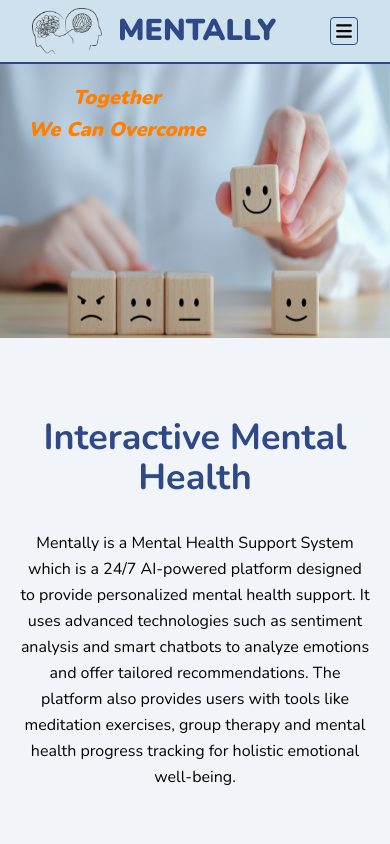
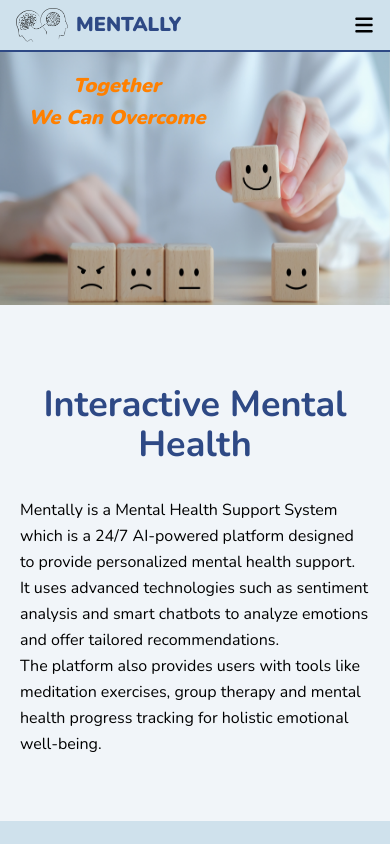
Before and after one commit to ahmed-ehab-reffat/mentally, a Next.js app: page / in a window 390 px wide. Shown: the top 844 px of the page. Built offline with nearby package versions, Linux system fonts and the light colour scheme.

Commit message:
make the header more responsive on small screens

```diff
--- a/app/layout.tsx
+++ b/app/layout.tsx
@@ -37,12 +37,12 @@ export default function RootLayout({
   return (
     <html
       lang="en"
-      className={`scroll-pt-16 scroll-smooth ${nunito.className}`}
+      className={`scroll-pt-13 sm:scroll-pt-16 scroll-smooth ${nunito.className}`}
     >
       <body>
         <div id="modal"></div>
         <Header />
-        <main className="bg-lighter pt-16">{children}</main>
+        <main className="bg-lighter pt-13 sm:pt-16">{children}</main>
         <Footer />
       </body>
     </html>
--- a/components/header.tsx
+++ b/components/header.tsx
@@ -5,7 +5,7 @@ import Link from "next/link";
 
 import { useState } from "react";
 
-import { Menu } from "./ui/icons";
+import { Menu, Xmark } from "./ui/icons";
 import logo from "@/assets/images/logoBlack.png";
 
 export default function Header() {
@@ -15,28 +15,30 @@ export default function Header() {
   }
 
   return (
-    <header className="fixed z-10 w-full flex justify-between items-center px-8 py-2 bg-light border-b-primary border-b-2">
+    <header className="fixed z-10 w-full flex justify-between items-center px-4 sm:px-8 py-2 bg-light border-b-primary border-b-2">
       <Link href="/" className="flex items-center">
         <Image
           src={logo}
           alt="Mentally Logo"
           quality={100}
-          width={70}
-          className="max-w-none h-auto"
+          className="max-w-none w-13 sm:w-[70px] h-auto"
         />
-        <h1 className="ml-4 font-black uppercase text-3xl text-primary">
+        <h1 className="text-primary font-black uppercase ml-2 sm:ml-4 text-xl sm:text-3xl">
           mentally
         </h1>
       </Link>
       <nav>
-        <Menu
-          className="w-7 h-7 cursor-pointer border border-primary rounded-sm p-1 md:hidden"
-          onClick={handleToggle}
-        />
+        <div onClick={handleToggle}>
+          {toggle ? (
+            <Xmark className="w-5 h-5 cursor-pointer md:hidden" />
+          ) : (
+            <Menu className="w-5 h-5 cursor-pointer md:hidden" />
+          )}
+        </div>
         <ul
           className={`${
             toggle ? "left-0" : "-left-full"
-          } absolute top-16 w-full p-5 flex flex-col space-y-5 bg-light/80 capitalize font-bold duration-400 transition-all *:w-fit *:duration-200 *:hover:text-primary md:static md:space-y-0 md:bg-transparent md:justify-between md:items-center md:flex-row md:gap-6 md:p-0 md:text-lg`}
+          } absolute top-13 sm:top-16 w-full p-5 flex flex-col space-y-5 bg-light/80 capitalize font-bold duration-400 transition-all *:w-fit *:duration-200 *:hover:text-primary md:static md:space-y-0 md:bg-transparent md:justify-between md:items-center md:flex-row md:gap-6 md:p-0 md:text-lg`}
         >
           <Link href="/">home</Link>
           <Link href="/#features">features</Link>
--- a/components/home/about.tsx
+++ b/components/home/about.tsx
@@ -3,19 +3,21 @@
 export default function About() {
   return (
     <section id="about" className="">
-      <div className="container mx-auto px-5 md:px-10 py-16 text-center">
+      <div className="container mx-auto px-5 md:px-10 py-16">
         {/* <div className="inline-block p-3 rounded-full bg-light">
           <Heart className="w-8 h-8 fill-primary" />
         </div> */}
-        <h2 className="text-4xl font-bold text-primary mt-4 mb-8">
+        <h2 className="text-4xl font-bold text-primary mt-4 mb-8 text-center">
           Interactive Mental Health
         </h2>
         <p className="md:text-xl leading-relaxed">
           Mentally is a Mental Health Support System which is a 24/7 AI-powered
-          platform designed to provide personalized mental health support. It
-          uses advanced technologies such as sentiment analysis and smart
-          chatbots to analyze emotions and offer tailored recommendations. The
-          platform also provides users with tools like meditation exercises,
+          platform designed to provide personalized mental health support.
+          <br />
+          It uses advanced technologies such as sentiment analysis and smart
+          chatbots to analyze emotions and offer tailored recommendations.
+          <br />
+          The platform also provides users with tools like meditation exercises,
           group therapy and mental health progress tracking for holistic
           emotional well-being.
         </p>
--- a/components/home/landing.tsx
+++ b/components/home/landing.tsx
@@ -1,18 +1,16 @@
 import Image from "next/image";
-
-import landing from "@/assets/images/landing.jpg";
 
 export default function Landing() {
   return (
     <section
       id="landing"
-      className="h-[calc(40dvh-4rem)] sm:h-[calc(50dvh-4rem)] md:h-[calc(75dvh-4rem)] lg:h-[calc(100dvh-4rem)] relative"
+      className="h-[30dvh] sm:h-[40dvh] md:h-[50dvh] lg:h-[calc(100dvh-4rem)] relative"
     >
       <Image
-        src={landing}
+        src="/images/landing.jpg"
         alt="wooden cubes with faces on them"
         quality={100}
-        // sizes="(max-width: 640px) 40vh, (min-width: 640px) 50vh, (min-width: 768px) 75vh, (min-width: 1024px) 100vh"
+        sizes="100vw"
         fill
       />
       <div className="absolute font-black italic text-center text-secondry text-xl top-5 left-7 sm:text-3xl sm:top-12 sm:left-15 md:text-4xl md:top-25 md:left-20 lg:text-5xl lg:top-30 lg:left-30">
```
Also changed, not shown: public/images/landing.jpg (renamed from assets/images/landing.jpg).
